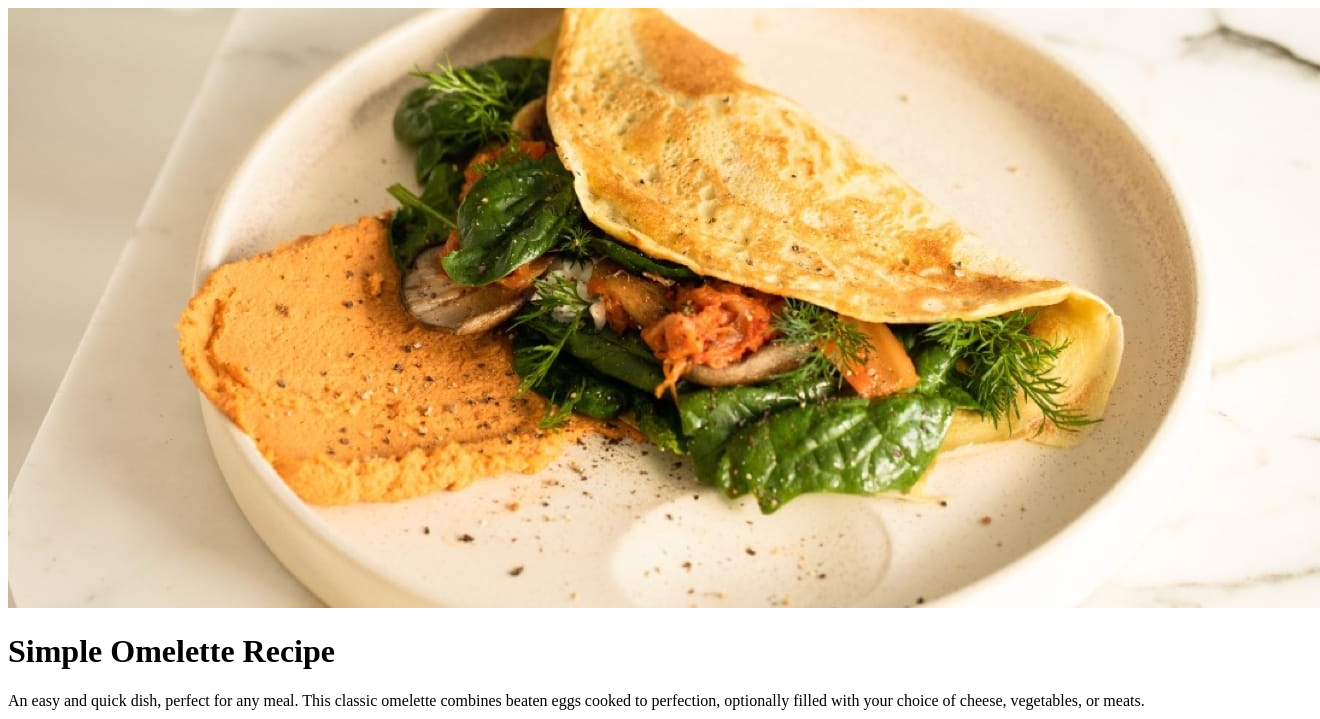
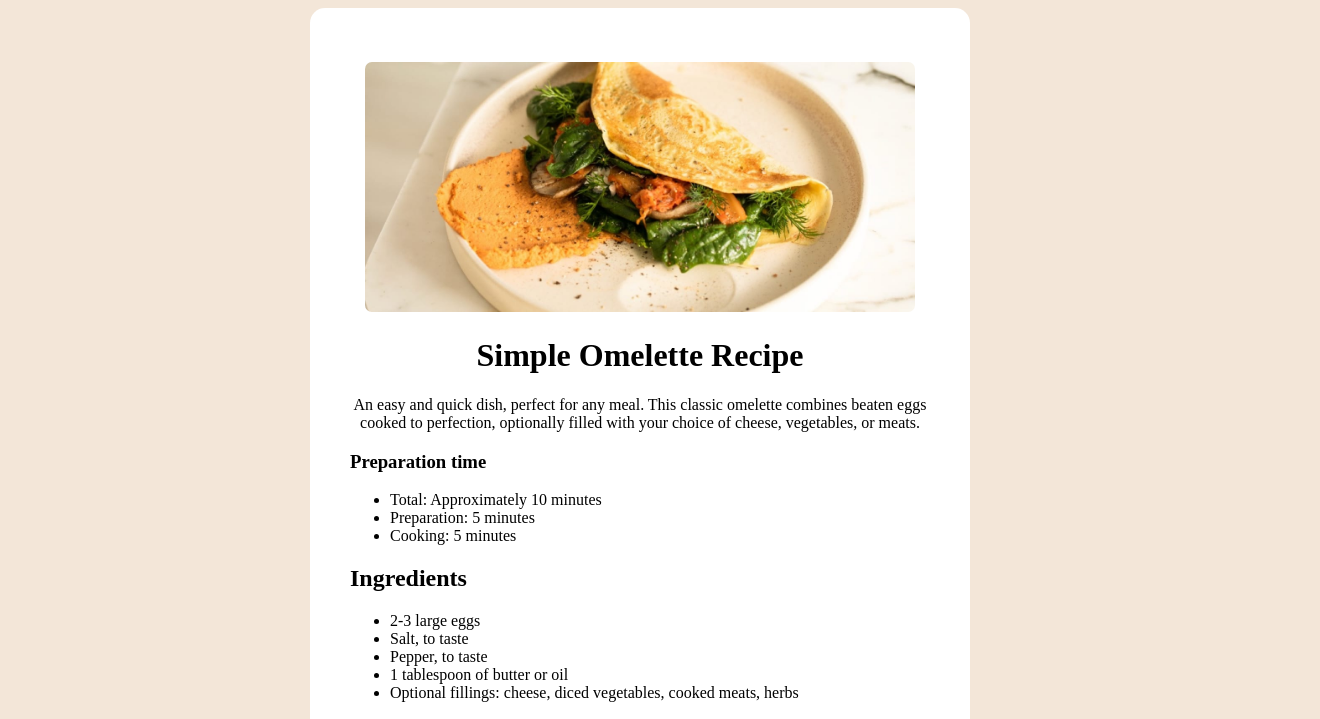
Before and after one commit to Erysnell/recipe-page, a plain HTML site: page index.html in a window 1280 px wide. Shown: the top 719 px of the page, 1320 px wide, since content can reach past the window. Drawn offline with Linux system fonts and the light colour scheme.

Commit message:
second commit

```diff
--- a/index.html
+++ b/index.html
@@ -7,7 +7,7 @@
   <link rel="icon" type="image/png" sizes="32x32" href="./assets/images/favicon-32x32.png">
 
   <title>Frontend Mentor | Recipe page</title>
-   <link rel="stylesheet" href="/style.css">
+   <link rel="stylesheet" href="style.css">
 </head>
 <body>
 <main class="container">
--- /dev/null
+++ b/style.css
@@ -0,0 +1,39 @@
+body {
+
+    background-color: hsl(30, 54%, 90%);
+}
+
+
+
+.container{
+    margin: 0;
+    padding: 0;
+    display: flex;
+    flex-direction: column;
+    justify-content: center;
+    align-items: center;
+    min-height: 100vh;
+}
+
+.recipe-container{
+    text-align: center;
+    background-color: hsl(0, 0%, 100%);
+    width: 600px;
+    border-radius: 15px;
+    padding: 30px;
+
+
+}
+
+.recipe-image{
+    width: 550px;
+    height: 250px;
+    border-radius: 7px;
+    margin-top: 1.5rem;
+
+}
+
+.preparation, .ingredients, .instructions, .nutrition {
+    text-align: left;
+    margin: 10px;
+}
```
